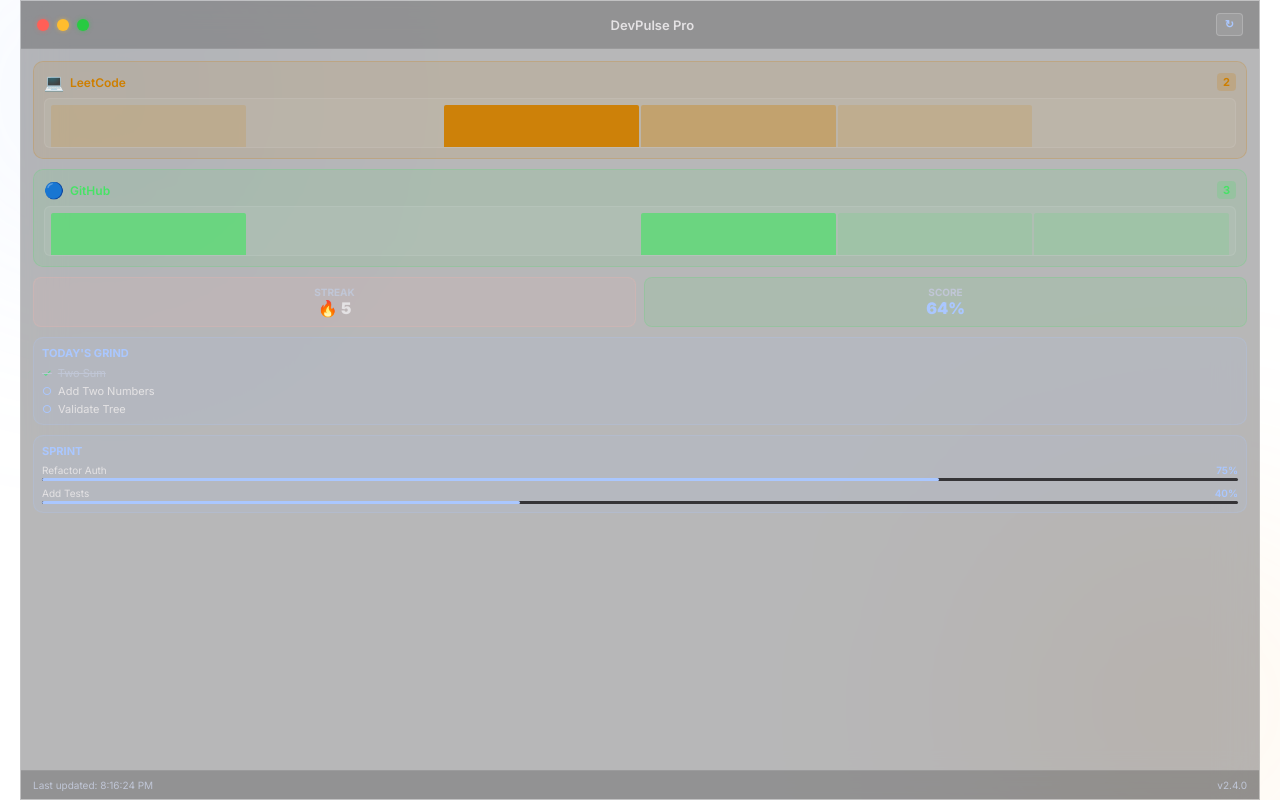
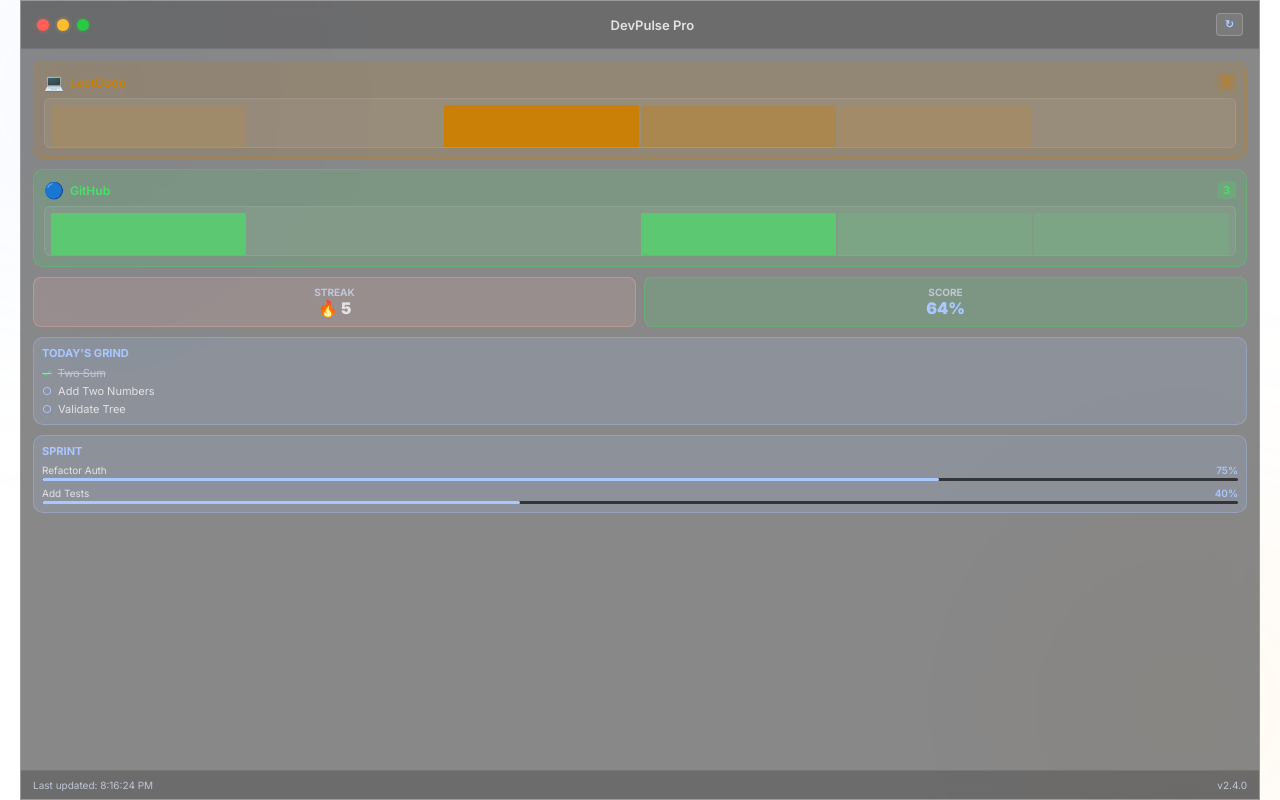
Before and after one commit to Snide34/git-buddy, a React (Vite) app: page / in a window 1280 px wide. Built offline with nearby package versions, Linux system fonts and the light colour scheme.

Commit message:
fix: improve UI with better card visibility and consistent styling

```diff
--- a/src/App.jsx
+++ b/src/App.jsx
@@ -252,7 +252,7 @@ function App() {
 
         .heatmap-grid {
           display: grid;
-          grid-template-columns: repeat(7, 1fr);
+          grid-template-columns: repeat(6, 1fr);
           gap: 2px;
           background: rgba(255, 255, 255, 0.05);
           border: 1px solid rgba(255, 255, 255, 0.08);
@@ -316,7 +316,7 @@ function App() {
         <div style={{
           width: '100%',
           height: '100%',
-          background: 'rgba(19, 19, 21, 0.30)',
+          background: 'rgba(19, 19, 21, 0.50)',
           backdropFilter: 'blur(20px)',
           border: '1px solid rgba(255, 255, 255, 0.15)',
           borderRadius: '0px',
@@ -410,8 +410,8 @@ function App() {
 
               {/* LeetCode Mini Card */}
               <div style={{
-                background: 'rgba(206, 127, 0, 0.1)',
-                border: '1px solid rgba(206, 127, 0, 0.2)',
+                background: 'rgba(206, 127, 0, 0.15)',
+                border: '1px solid rgba(206, 127, 0, 0.3)',
                 borderRadius: '10px',
                 padding: '10px',
                 display: 'flex',
@@ -470,8 +470,8 @@ function App() {
 
               {/* GitHub Mini Card */}
               <div style={{
-                background: 'rgba(71, 226, 102, 0.1)',
-                border: '1px solid rgba(71, 226, 102, 0.2)',
+                background: 'rgba(71, 226, 102, 0.15)',
+                border: '1px solid rgba(71, 226, 102, 0.3)',
                 borderRadius: '10px',
                 padding: '10px',
                 display: 'flex',
@@ -532,8 +532,8 @@ function App() {
                 gap: '8px'
               }}>
                 <div style={{
-                  background: 'rgba(255, 180, 171, 0.1)',
-                  border: '1px solid rgba(255, 180, 171, 0.2)',
+                  background: 'rgba(255, 180, 171, 0.15)',
+                  border: '1px solid rgba(255, 180, 171, 0.3)',
                   borderRadius: '8px',
                   padding: '8px',
                   textAlign: 'center'
@@ -542,8 +542,8 @@ function App() {
                   <p style={{ fontSize: '16px', fontWeight: '900', color: '#e4e2e4' }}>🔥 {data.streak}</p>
                 </div>
                 <div style={{
-                  background: 'rgba(71, 226, 102, 0.1)',
-                  border: '1px solid rgba(71, 226, 102, 0.2)',
+                  background: 'rgba(71, 226, 102, 0.15)',
+                  border: '1px solid rgba(71, 226, 102, 0.3)',
                   borderRadius: '8px',
                   padding: '8px',
                   textAlign: 'center'
@@ -555,8 +555,8 @@ function App() {
 
               {/* Today's Tasks */}
               <div style={{
-                background: 'rgba(170, 199, 255, 0.1)',
-                border: '1px solid rgba(170, 199, 255, 0.2)',
+                background: 'rgba(170, 199, 255, 0.15)',
+                border: '1px solid rgba(170, 199, 255, 0.3)',
                 borderRadius: '10px',
                 padding: '8px'
               }}>
@@ -586,8 +586,8 @@ function App() {
 
               {/* Sprint Progress */}
               <div style={{
-                background: 'rgba(170, 199, 255, 0.1)',
-                border: '1px solid rgba(170, 199, 255, 0.2)',
+                background: 'rgba(170, 199, 255, 0.15)',
+                border: '1px solid rgba(170, 199, 255, 0.3)',
                 borderRadius: '10px',
                 padding: '8px'
               }}>
```
